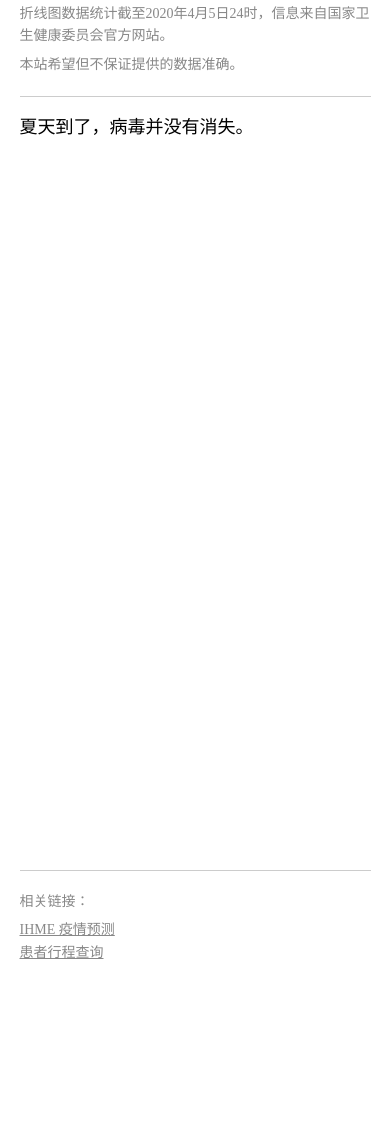
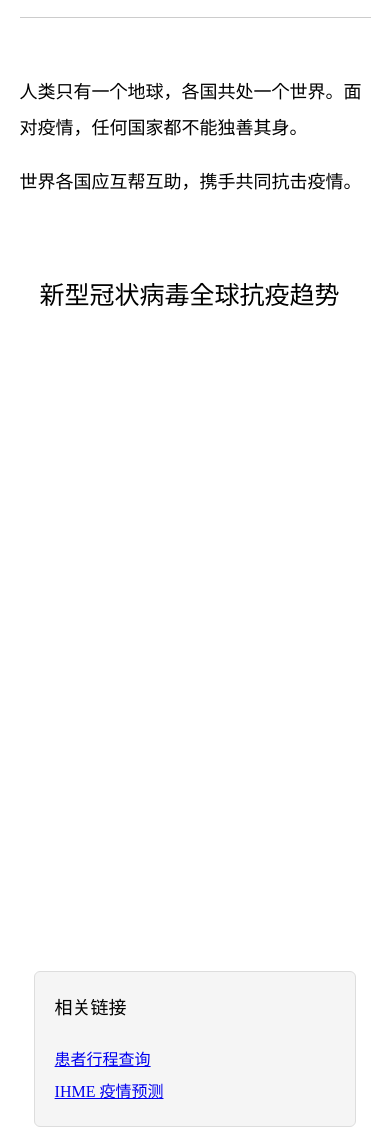
Before and after one commit to MaiJianxiang/outbreak_trend, a plain HTML site: page index.html in a window 390 px wide. Shown: the part 131-1262 px from the top of the page. Before the commit the page ends 1113 px from the top, so only its background shows below. Drawn offline with nearby package versions, Linux system fonts and the light colour scheme; no server answers; a script that the page names is missing.

Commit message:
非功能性优化
1. 修复较昨日变化数为正时不显示+号的问题；
2. 优化布局样式。

```diff
--- a/index.html
+++ b/index.html
@@ -48,7 +48,11 @@
         .done(function(result){
           $('#currentConfirmedCount').text(result.results[0].currentConfirmedCount); //现有确诊病例数
           if(result.results[0].currentConfirmedIncr){
-            $('span.currentConfirmedIncr').addClass("red").text(result.results[0].currentConfirmedIncr);} //现有确诊较昨日变化数
+            if(result.results[0].currentConfirmedIncr > 0){
+              $('span.currentConfirmedIncr').addClass("red").text('+' + result.results[0].currentConfirmedIncr);} //现有确诊较昨日新增数
+            } else {
+              $('span.currentConfirmedIncr').addClass("red").text(result.results[0].currentConfirmedIncr); //现有确诊较昨日减少数
+            }
           let d = new Date();
           d.setTime(result.results[0].updateTime);
           $('span.updateTime').text(d.toLocaleString());
@@ -59,19 +63,30 @@
 
       	<p class="light"><span class="befor">*</span>不含湖北临床诊断病例，含境外输入病例</p>
       	<p class="light"><span class="befor">**</span>含湖北临床诊断病例和境外输入病例</p>
-      	<p class="light">折线图数据统计截至2020年4月5日24时，信息来自国家卫生健康委员会官方网站。</p>
-      	<p class="light">本站希望但不保证提供的数据准确。</p>
+      	<!-- <p class="light">折线图数据统计截至2020年4月5日24时，信息来自国家卫生健康委员会官方网站。</p>
+      	<p class="light">本站希望但不保证提供的数据准确。</p> -->
         <hr>
-        <p>夏天到了，病毒并没有消失。</p>
-        <div id="BingWidget">
-          <div class="bingwidget" data-type="covid19_stats_trends" data-market="zh-cn" data-language="zh-cn"></div>
-          <script src="https://www.bing.com/widget/bootstrap.answer.js" async=""></script>
+        <br>
+        <p>人类只有一个地球，各国共处一个世界。面对疫情，任何国家都不能独善其身。</p>
+        <p>世界各国应互帮互助，携手共同抗击疫情。</p>
+        <br>
+
+        <div id="flexBox">
+          <div id="BingWidget">
+            <div id="overlaytitle">新型冠状病毒全球抗疫趋势</div>
+            <div class="bingwidget" data-type="covid19_stats_trends" data-market="zh-cn" data-language="zh-cn"></div>
+            <script src="https://www.bing.com/widget/bootstrap.answer.js" async=""></script>
+          </div>
+          <div id="relatedLinksBox">
+            <p>相关链接</p>
+            <a class="link" href="http://2019ncov.nosugartech.com/search.html">患者行程查询</a><br />
+            <a class="link" href="https://covid19.healthdata.org/global?view=cumulative-deaths&tab=trend">IHME 疫情预测</a><br />
+            <br />
+          </div>
         </div>
-        <hr>
-        <p class="light">相关链接：</p>
-      	<a class="light" href="https://covid19.healthdata.org/united-states-of-america">IHME 疫情预测</a><br />
-      	<a class="light" href="http://2019ncov.nosugartech.com/search.html">患者行程查询</a>
-      	<br><br>
+
+      	<br>
+        <br>
 
     </div>
 	</body>
--- a/main.css
+++ b/main.css
@@ -8,6 +8,7 @@ h1 {
 }
 p {
   font-size: 18px;
+  line-height: 2em;
 }
 hr {
   margin-top: 20px;
@@ -73,7 +74,7 @@ div.dropdownBox {
 	display: none;
 	position: absolute;
 	left: -70px;
-	top: -162px;
+	top: 40px;
 	background-color: #fff;
 	border: 1px solid #e5e9ef;
 	box-shadow: 0 2px 4px 0 rgba(0,0,0,.14);
@@ -87,12 +88,39 @@ div.dropdownBox>div {
 	text-align: center;
 	margin-bottom: 5px;
 }
+#flexBox {
+  display: flex;
+  justify-content: space-between;
+  flex-wrap: wrap;
+  padding: 20px 0;
+}
 #BingWidget {
-  max-width: 650px;
-  height: 745px;
+  position: relative;
+  width: 650px;
+  min-width: 650px;
+  height: 680px;
   overflow: hidden;
-  margin-left: auto;
-  margin-right: auto;
+  flex: 650;
+}
+#overlaytitle {
+  position: absolute;
+  top: 10px;
+  margin-left: 2px;
+  padding-left: 18px;
+  line-height: 40px;
+  font-size: 25px;
+  width: 400px;
+  background-color: #fff;
+}
+#relatedLinksBox {
+  padding: 0 20px;
+  background-color: #f5f5f5;
+  border: 1px solid #ddd;
+  border-radius: 6px;
+  flex: 180;
+}
+a.link {
+  line-height: 2em;
 }
 
 /* 以下为移动端(max-width:767px)样式 */
@@ -115,6 +143,20 @@ div.dropdownBox>div {
     font-size: 72px;
   }
   #BingWidget {
+    width: 100%;
+    min-width: 0;
     height: 694px;
+    margin-left: auto;
+    margin-right: auto;
+    flex: none;
+  }
+  #overlaytitle {
+    top: 16px;
+    line-height: 45px;
+  }
+  #relatedLinksBox {
+    flex: none;
+    margin: 20px auto;
+    width: 80%;
   }
 }/* 移动端(max-width:767px)样式结束 */
```
Also changed, not shown: main.min.css.
